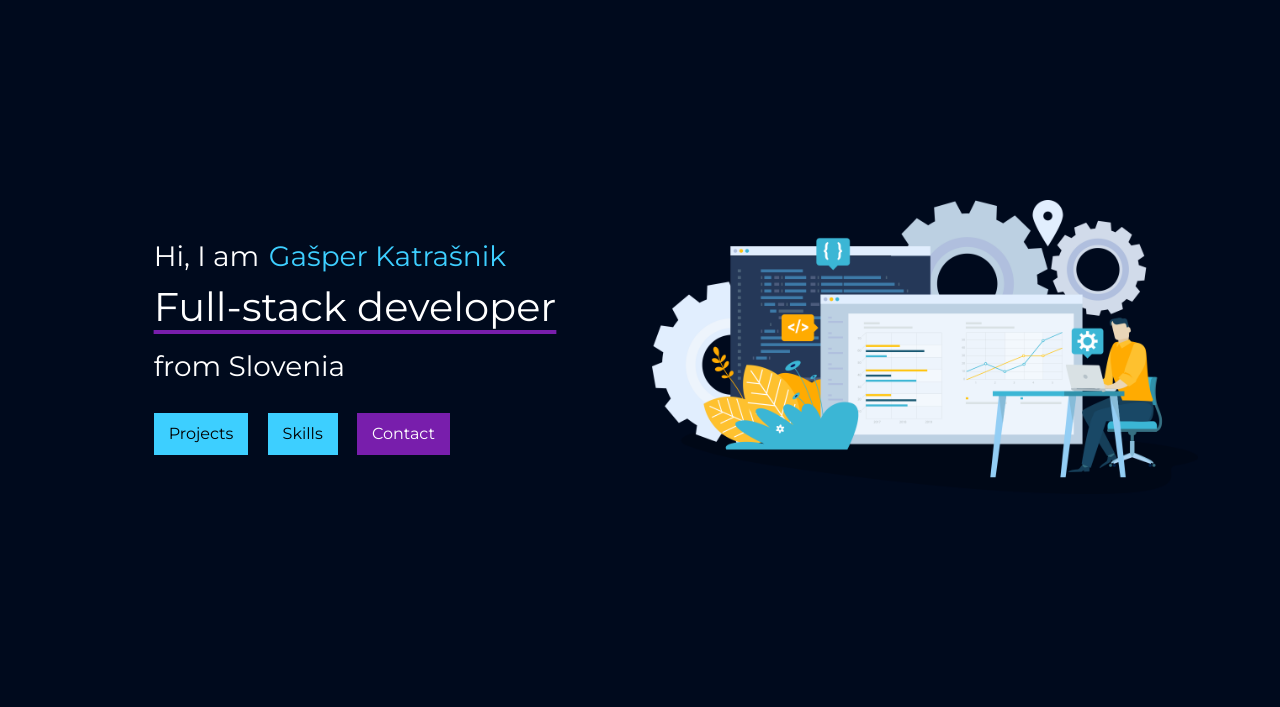
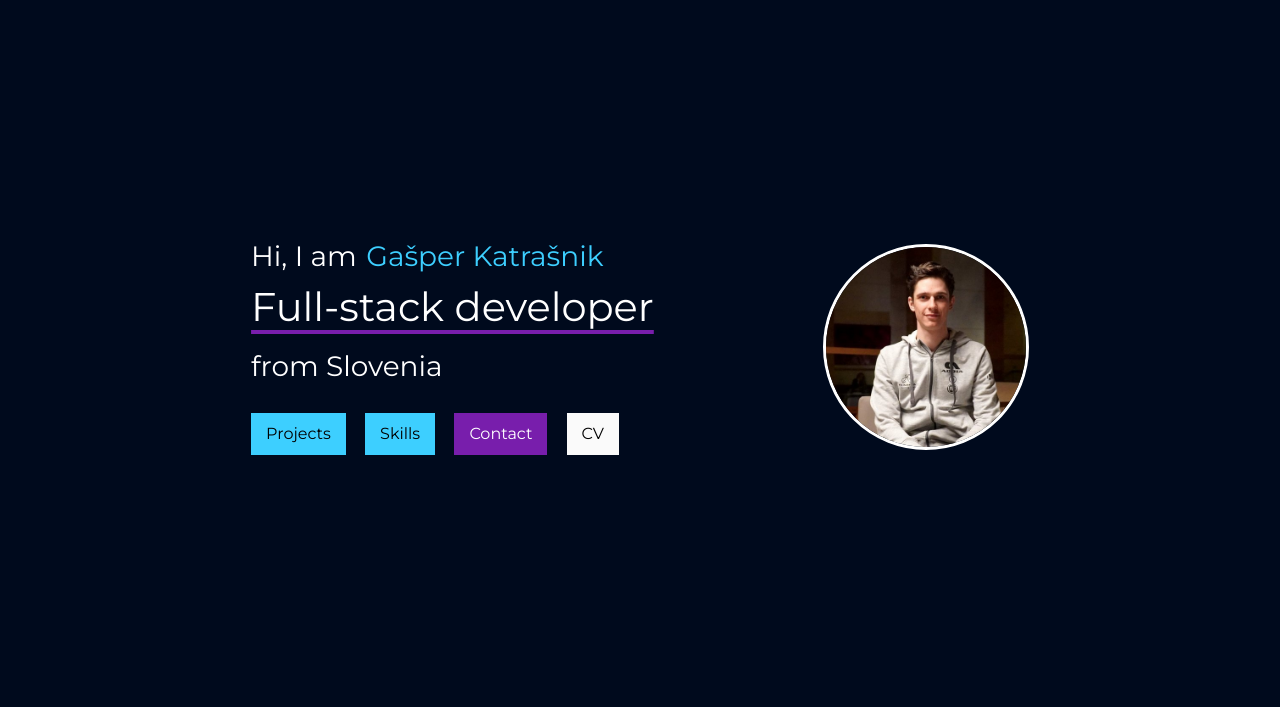
Before and after one commit to gkatrasnik/portfolio-page, a Gatsby site: page / in a window 1280 px wide. Shown: the part 93-800 px from the top of the page. Built offline with nearby package versions, Linux system fonts and the light colour scheme; Gatsby itself is replaced by a stand-in of ours.

Commit message:
cv added, mobile friendly design

```diff
--- a/src/components/Contact.js
+++ b/src/components/Contact.js
@@ -3,7 +3,7 @@ import { Container } from "react-bootstrap";
 
 const Contact = () => {
   return (
-    <Container className="my-5 custom-scroll" id="contact">
+    <Container className="my-5 py-5 custom-scroll" id="contact">
       <h1 className="text-center">Contact me!</h1>
       <div className="d-flex flex-column justify-content-center  my-3">
         <a href="mailto:gkatrasnik@gmail.com" className="text-center mt-2">
--- a/src/components/Hero.js
+++ b/src/components/Hero.js
@@ -1,11 +1,25 @@
 import * as React from "react";
 import { Container, Row, Col, Button, Image } from "react-bootstrap";
 import { StaticImage } from "gatsby-plugin-image";
+import cv from "../assets/cv.pdf";
+
 const Hero = () => {
   return (
     <Container className="mb-5 custom-scroll screenheight" id="aboutme">
       <Row className="h-100">
-        <Col className="d-flex flex-column align-items-center justify-content-center">
+        <Col className=" d-md-flex flex-row-reverse  justify-content-evenly align-items-center">
+          <div className="d-flex flex-column align-items-center justify-content-center my-5">
+            <StaticImage
+              src="../images/gk.jpg"
+              alt="Gašper Katrašnik"
+              height={200}
+              width={200}
+              className="rounded-circle border border-white"
+              quality={100}
+            />
+          </div>
+
+          <div className="d-flex flex-column align-items-center justify-content-center">
             <div className="d-flex flex-column align-items-start justify-content-center">
               <div className="d-flex flex-row ">
                 <h3>Hi, I am </h3>
@@ -16,18 +30,21 @@ const Hero = () => {
               <h3 className="mb-4">from Slovenia</h3>
 
               <div className="d-flex flex-row justify-content-center align-items-center">
-              <Button href="#projects">Projects</Button>
-              <Button href="#skills" className="mx-3">
+                <Button href="#projects" className="me-3">
+                  Projects
+                </Button>
+                <Button href="#skills" className="me-3">
                   Skills
                 </Button>
-              <Button variant="secondary" href="#contact">
+                <Button variant="secondary" href="#contact" className="me-3">
                   Contact
+                </Button>
+                <Button variant="light" href={cv} download>
+                  CV
                 </Button>
               </div>
             </div>
-        </Col>
-        <Col className="d-none d-md-flex flex-column align-items-center justify-content-center">
-          <StaticImage src="../images/hero.png" alt="hero image" />
+          </div>
         </Col>
       </Row>
     </Container>
--- a/src/components/Projects.js
+++ b/src/components/Projects.js
@@ -3,8 +3,8 @@ import { Container, Row, Col } from "react-bootstrap";
 import Project from "./Project";
 const Projects = (props) => {
   return (
-    <Container className="my-5 custom-scroll" id="projects">
-      <h1 className="text-center mt-5 mb-3">Projects I am proud of:</h1>
+    <Container className="my-5 py-5 custom-scroll" id="projects">
+      <h1 className="text-center  mb-3">Projects I am proud of:</h1>
       <Row>
         {props.projects.map((item, index) => {
           return (
--- a/src/components/Skills.js
+++ b/src/components/Skills.js
@@ -2,8 +2,8 @@ import * as React from "react";
 import { Container } from "react-bootstrap";
 const Skills = (props) => {
   return (
-    <Container className="my-5 custom-scroll" id="skills">
-      <h1 className="text-center mt-5 mb-4">Tools I have worked with:</h1>
+    <Container className="my-5 py-5 custom-scroll" id="skills">
+      <h1 className="text-center  mb-4">Tools I have worked with:</h1>
       <h2 className="text-center mt-3">Front-end: </h2>
       <div className="d-flex flex-row flex-wrap justify-content-center">
         {props.frontendSkills.map((skill, index) => {
```
Also changed, not shown: src/images/gk.jpg (added), 1 other file. Lines whose indentation alone changed are shown as unchanged.
